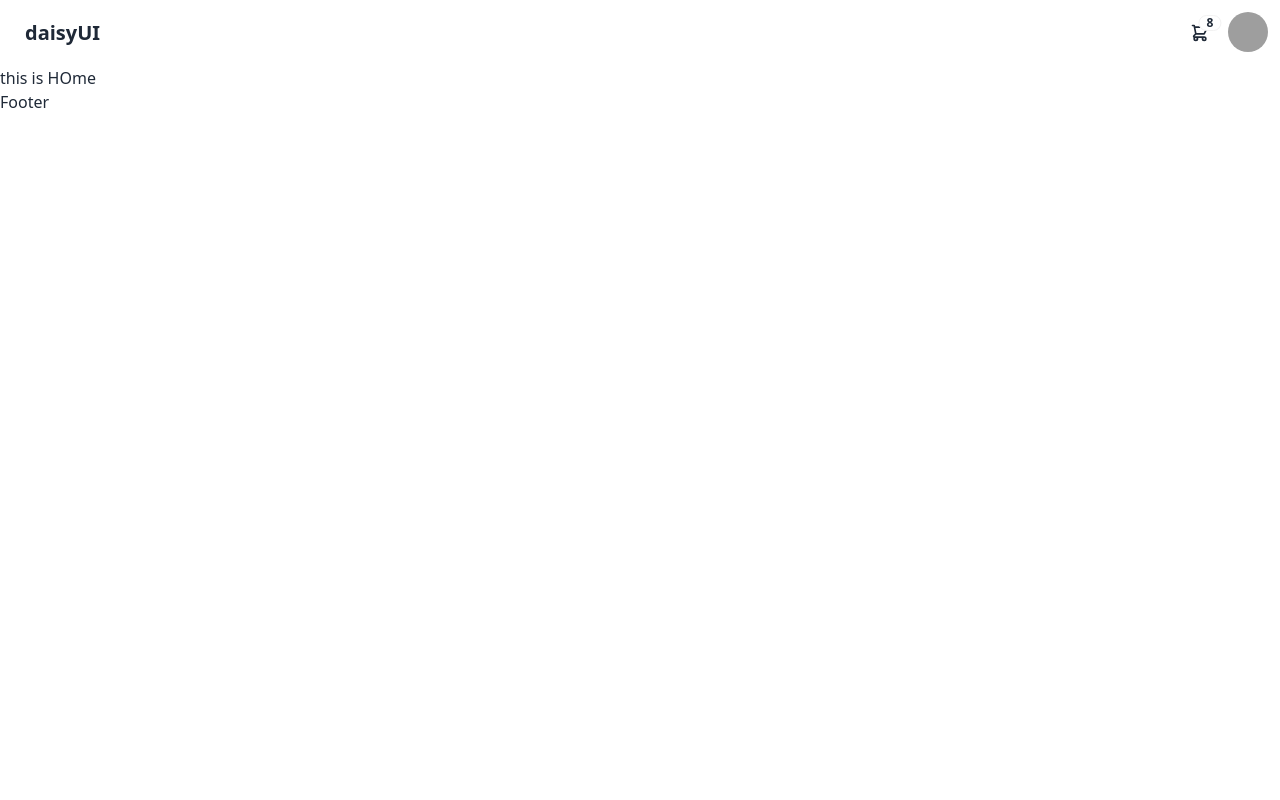
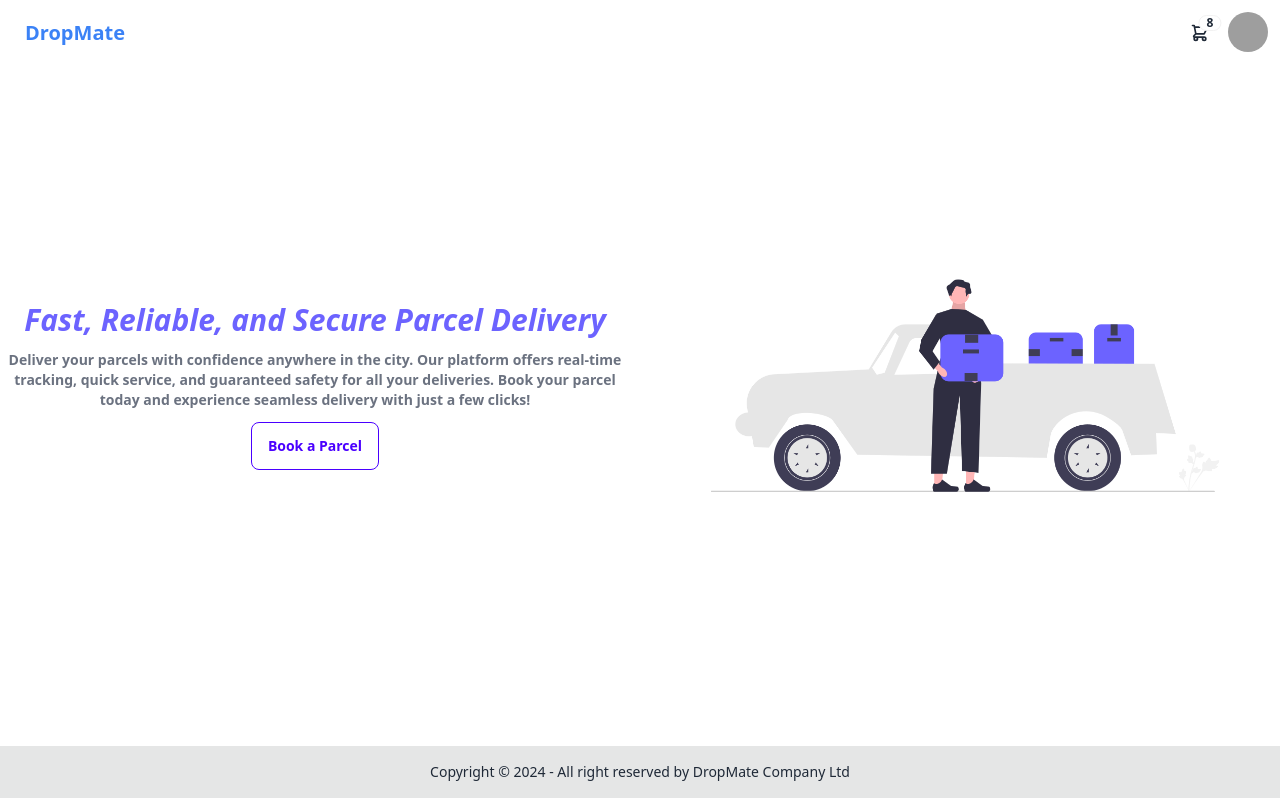
Before and after one commit to samio11/DropMate, a React (Vite) app: page / in a window 1280 px wide. Built offline with nearby package versions, Linux system fonts and the light colour scheme; no server answers; grey boxes are pictures that could not be loaded.

Commit message:
Navbar Design Done

```diff
--- a/package.json
+++ b/package.json
@@ -10,8 +10,11 @@
     "preview": "vite preview"
   },
   "dependencies": {
+    "@headlessui/react": "^2.1.10",
+    "@heroicons/react": "^1.0.6",
     "axios": "^1.7.7",
     "firebase": "^10.14.1",
+    "framer-motion": "^11.11.9",
     "react": "^18.3.1",
     "react-dom": "^18.3.1",
     "react-hot-toast": "^2.4.1",
--- /dev/null
+++ b/src/Custom_Hooks/SectionTxt.jsx
@@ -0,0 +1,15 @@
+import React from 'react';
+import { Link } from 'react-router-dom';
+
+const SectionTxt = ({headTxt,Desc}) => {
+    return (
+        <div className='space-y-3 text-center'>
+            <h2 className='text-sm md:text-3xl italic font-semibold text-[#6C63FF]'>{headTxt}</h2>
+            {/* <hr className='w-[70%] mx-auto border-2 border-blue-800' /> */}
+            <p className='text-xs md:text-sm text-gray-500 font-semibold'>{Desc}</p>
+            <Link className='btn btn-outline btn-primary' to={'/customer-parcel-book'}>Book a Parcel</Link>
+        </div>
+    );
+};
+
+export default SectionTxt;
--- a/src/MainWebRoutes/Footer.jsx
+++ b/src/MainWebRoutes/Footer.jsx
@@ -3,7 +3,11 @@ import React from 'react';
 const Footer = () => {
     return (
         <div>
-            Footer
+            <footer className="footer footer-center bg-base-300 text-base-content p-4">
+                <aside>
+                    <p>Copyright © {new Date().getFullYear()} - All right reserved by DropMate Company Ltd</p>
+                </aside>
+            </footer>
         </div>
     );
 };
--- a/src/MainWebRoutes/Home.jsx
+++ b/src/MainWebRoutes/Home.jsx
@@ -1,9 +1,12 @@
 import React from 'react';
+import HomeBanner from './HomeBanner';
 
 const Home = () => {
     return (
         <div>
-            this is HOme
+           <div>
+             <HomeBanner></HomeBanner>
+           </div>
         </div>
     );
 };
--- /dev/null
+++ b/src/MainWebRoutes/HomeBanner.jsx
@@ -0,0 +1,21 @@
+import React from 'react';
+import SectionTxt from '../Custom_Hooks/SectionTxt';
+
+const HomeBanner = () => {
+    return (
+        <div className='w-full h-auto md:h-[80vh] flex flex-col md:flex-row justify-center items-center gap-5'>
+            {/* Left */}
+            <div className='flex-1 flex justify-center items-center'>
+                <div>
+                    <SectionTxt headTxt={'Fast, Reliable, and Secure Parcel Delivery'} Desc={'Deliver your parcels with confidence anywhere in the city. Our platform offers real-time tracking, quick service, and guaranteed safety for all your deliveries. Book your parcel today and experience seamless delivery with just a few clicks!'}></SectionTxt>
+                </div>
+            </div>
+            {/* Right */}
+            <div className='flex-1'>
+                <img className='w-full h-auto' src="./Delivary.png" alt="" />
+            </div>
+        </div>
+    );
+};
+
+export default HomeBanner;
--- a/src/MainWebRoutes/Navbar.jsx
+++ b/src/MainWebRoutes/Navbar.jsx
@@ -5,7 +5,7 @@ const Navbar = () => {
         <div>
             <div className="navbar bg-base-100">
                 <div className="flex-1">
-                    <a className="btn btn-ghost text-xl">daisyUI</a>
+                    <a className="btn btn-ghost text-blue-500 text-xl">DropMate</a>
                 </div>
                 <div className="flex-none">
                     <div className="dropdown dropdown-end">
--- a/src/MainWebRoutes/Parent.jsx
+++ b/src/MainWebRoutes/Parent.jsx
@@ -11,7 +11,7 @@ const Parent = () => {
                 <Navbar></Navbar>
             </div>
             {/* Children */}
-            <div>
+            <div className='min-h-[calc(100vh-120px)]'>
                 <Outlet></Outlet>
             </div>
             {/* Footer */}
```
Also changed, not shown: public/Delivary.png (added), 1 other file (tests, documents, lock files or other folders).
